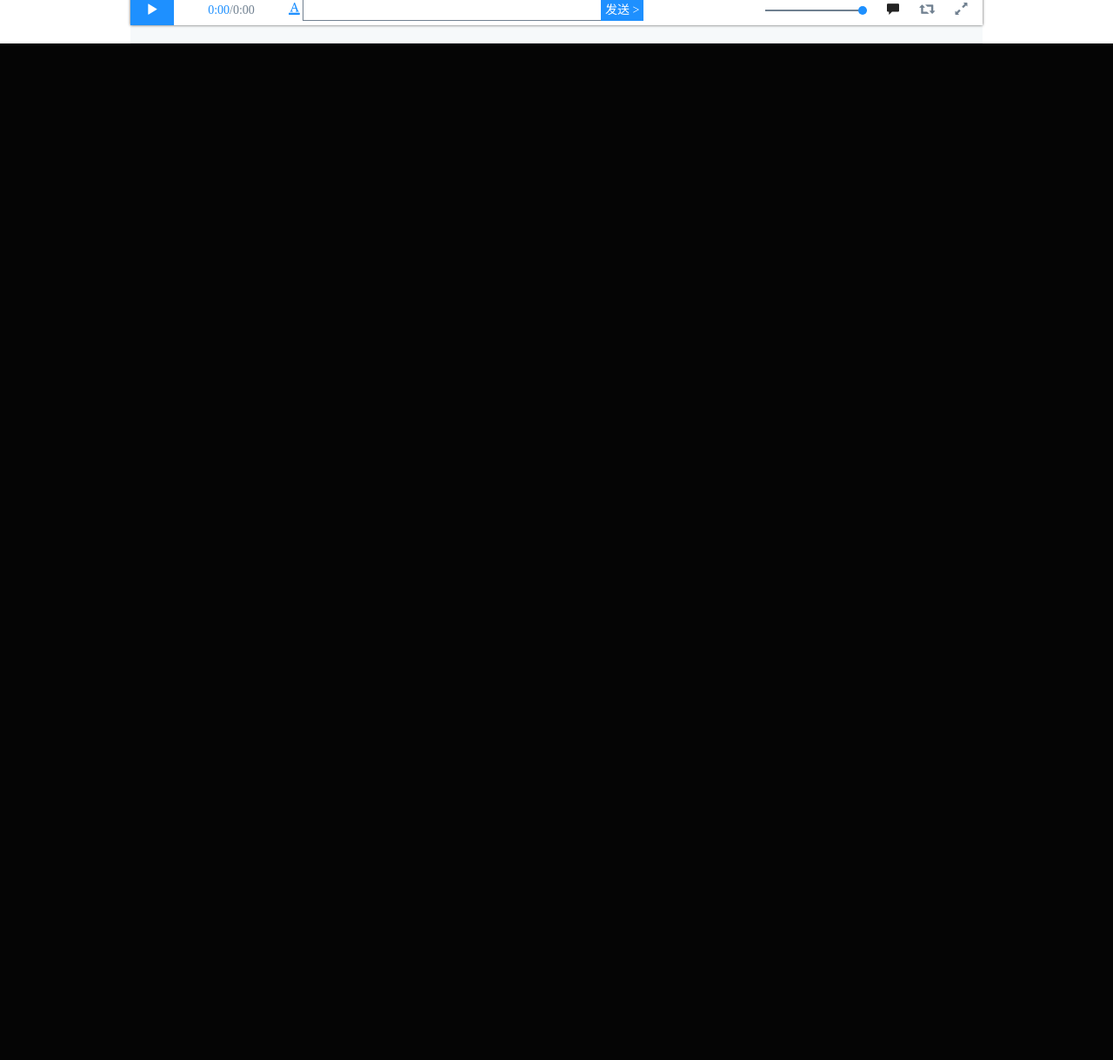
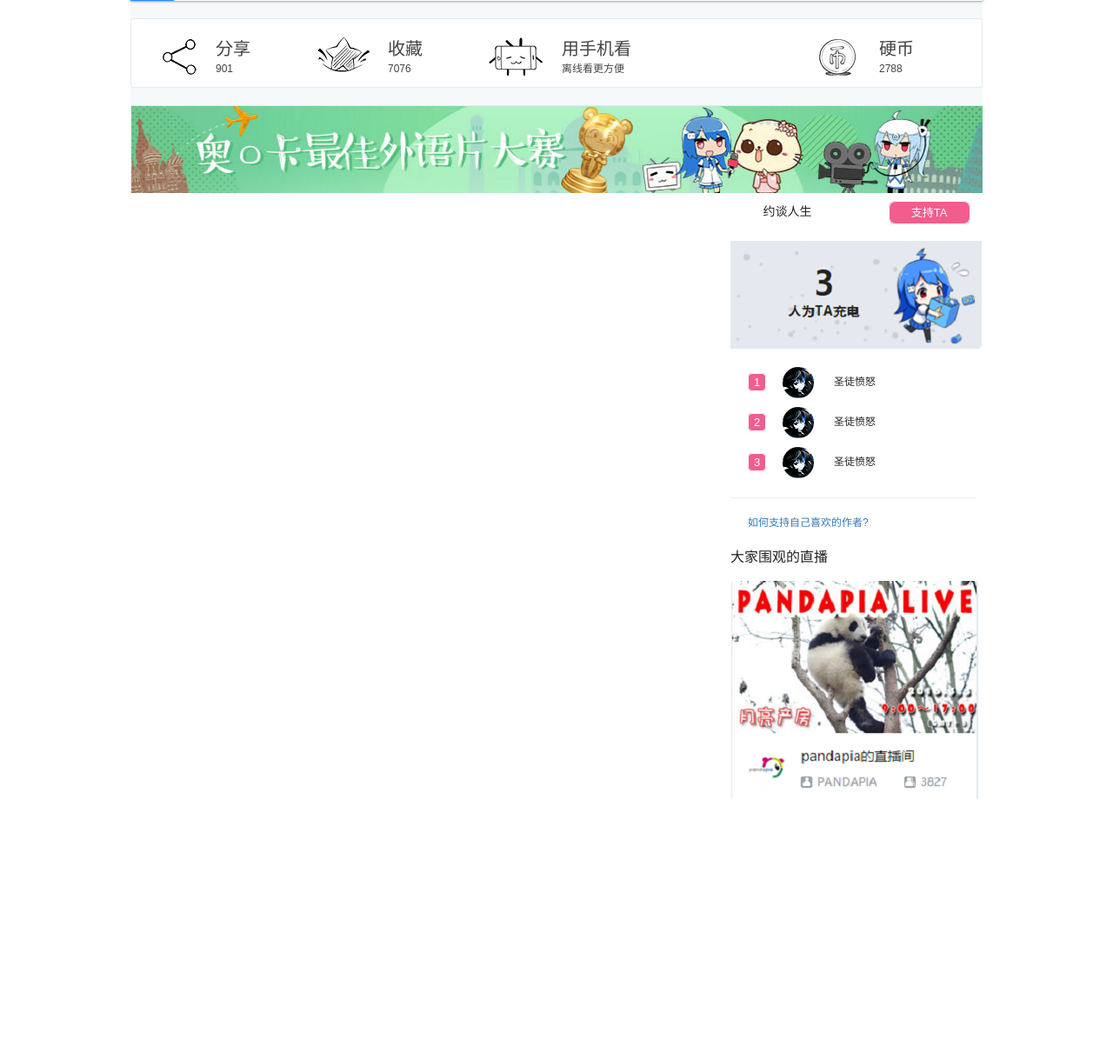
Before and after one commit to TerrariaActionGroup/BigBilibili, a Flask app: template app/templates/video.html in a window 1280 px wide. Shown: the part 1002-2221 px from the top of the page at 87% size. Before the commit the page ends 1052 px from the top, so only its background shows below. Run offline with Flask 2, Linux system fonts and the light colour scheme; the template is opened without the code that fills it: most values are stand-ins (such as "Sample title", 1, 10 or a date in 2020); some libraries are stand-ins or nearby versions; some web fonts are replaced.

Commit message:
update video

```diff
--- a/app/static/css/video.css
+++ b/app/static/css/video.css
@@ -187,6 +187,126 @@ float: left;
 	border-top: 1px solid #e5e9ef;
 	border-bottom: 1px solid #e5e9ef;
 	background-color: #f6f9fa;
-	padding: 20px 0;
+	padding: 0 0;
 	position: relative;
 }
+
+.player-wrapper .arc-toolbar {
+    width: 980px;
+    margin: 20px 0;
+    min-height: 80px;
+}
+.arc-toolbar {
+    background: #fff;
+    color: #444;
+    border: 1px solid #e5e9ef;
+    border-radius: 4px;
+    position: relative;
+    z-index: 102;
+    zoom: 1;
+}
+
+.player-wrapper .arc-toolbar .block-share{
+	height: 70px;
+	margin-left: 35px;
+	margin-top: 20px;
+	float: left;
+}
+
+.player-wrapper .arc-toolbar .block-share .share-right{
+	float: left;
+}
+
+.v-large{
+	float: left;
+	width: 690px;
+	padding-bottom: 300px;
+}
+
+.v-small{
+	float: right;
+	width: 290px;
+	padding-bottom: 300px;
+}
+
+.charge-entrance .charge-support {
+    width: 288px;
+    position: relative;
+    border-radius: 5px;
+    background: #fff;
+    padding-top: 10px;
+    text-align: center;
+}
+
+.charge-entrance .charge-support .charge-support-btn{
+	border:1px solid #fff;
+	text-align: center;
+	border-radius: 8px;
+	vertical-align: middle;
+	height: 24px;
+	font-size: 13px;
+	line-height: 24px;
+	width: 92px;
+	padding-left: 25px;
+	padding-right: 25px;
+	padding-top: 5px;
+	padding-bottom: 5px;
+	margin-left: 85px;
+	color: #fff;
+	background-color: #f25d8e;
+}
+
+.charge-entrance .charge-num{
+	width: 288px;
+    position: relative;
+    border-radius: 5px;
+    background: #fff;
+    padding-top: 10px;
+    margin-top: 10px;
+}
+
+.charge-entrance .charge-rank{
+	width: 288px;
+	height: auto;
+	margin-top: 18px;
+}
+
+.charge-rank-num{
+	border:1px solid #fff;
+	text-align: center;
+	border-radius: 5px;
+	vertical-align: middle;
+	height: 18px;
+	font-size: 13px;
+	line-height: 18px;
+	width: 18px;
+	padding-left: 6px;
+	padding-right: 6px;
+	padding-top: 2px;
+	padding-bottom: 2px;
+	margin-left: 20px;
+	color: #fff;
+	background-color: #f25d8e;
+}
+
+.charge-rank-item{
+	margin-top: 10px;
+}
+
+.small-face{
+	border-radius:50%;
+	margin-left: 15px;
+	margin-right: 20px;
+}
+
+.charge-rank-list{
+	margin-bottom: 22px;
+}
+
+.chargea{
+	margin-left: 20px;
+}
+
+.b-head{
+	padding: 20px 0 15px 0;
+}
--- a/app/templates/video.html
+++ b/app/templates/video.html
@@ -87,6 +87,89 @@
   			<span class="glyphicon" aria-hidden="true">&#xe096</span>
   			<span class="glyphicon" aria-hidden="true">&#xe097</span>
 			</div>
+			<div class="arc-toolbar">
+				<div class="block-share">
+					<img style="float:left;margin-right:20px;" src="{{ url_for('static', filename='img/video/icon-share.png') }}">
+					<div class="share-right">
+						<div style="font-size:15pt;">分享</div>
+						<div>901</div>
+					</div>
+				</div>
+				<div style="margin-left:75px;" class="block-share">
+					<img style="float:left;margin-right:20px;" src="{{ url_for('static', filename='img/video/icon-store.png') }}">
+					<div class="share-right">
+						<div style="font-size:15pt;">收藏</div>
+						<div>7076</div>
+					</div>
+				</div>
+				<div style="margin-left:75px;" class="block-share">
+					<img style="float:left;margin-right:20px;" src="{{ url_for('static', filename='img/video/icon-phone.png') }}">
+					<div class="share-right">
+						<div style="font-size:15pt;">用手机看</div>
+						<div>离线看更方便</div>
+					</div>
+				</div>
+				<div style="margin-left:210px;" class="block-share">
+					<img style="float:left;margin-right:20px;" src="{{ url_for('static', filename='img/video/icon-bigcoin.png') }}">
+					<div class="share-right">
+						<div style="font-size:15pt;">硬币</div>
+						<div>2788</div>
+					</div>
+				</div>
+			</div>
+		</div>
+
+		<div class="main-inner">
+			<div><img src="{{ url_for('static', filename='img/video/pic-aoka.png') }}"></div>
+			<div class="v-large">
+
+			</div>
+			<div class="v-small">
+				<div class="charge-entrance">
+					<div class="charge-support">
+						<span style="font-size:14px;margin-left:25px;margin-top:14px;">约谈人生</span>
+						<a href="" target="_blank" class="charge-support-btn">支持TA</a>
+					</div>
+					<div class="charge-num">
+						<img src="{{ url_for('static', filename='img/video/pic-chongdian.png') }}">
+					</div>
+					<div class="charge-rank">
+						<ul class="charge-rank-list">
+							<li class="charge-rank-item">
+								<span class="charge-rank-num">1</span>
+								<img class="small-face" src="{{ url_for('static', filename='img/face/tou1.png') }}">
+								<span class="charge-rank-name">圣徒愤怒</span>
+							</li>
+							<li class="charge-rank-item">
+								<span class="charge-rank-num">2</span>
+								<img class="small-face" src="{{ url_for('static', filename='img/face/tou1.png') }}">
+								<span class="charge-rank-name">圣徒愤怒</span>
+							</li>
+							<li class="charge-rank-item">
+								<span class="charge-rank-num">3</span>
+								<img class="small-face" src="{{ url_for('static', filename='img/face/tou1.png') }}">
+								<span class="charge-rank-name">圣徒愤怒</span>
+							</li>
+						</ul>
+						<hr width="98%" size="4" color="#fefefe" height="4px"></hr>
+						<span class="chargea">
+							<a href="" target="_blank">如何支持自己喜欢的作者?</a>
+						</span>
+					</div>
+				</div>
+				<div class="v-live-recommend">
+					<div class="b-head">
+						<span class="b-head-t" style="font-size:16px;">大家围观的直播</span>
+					</div>
+					<ul class="v-list-live">
+						<li>
+							<div>
+								<img src="{{ url_for('static', filename='img/video/pic-recommand.png') }}">
+							</div>
+						</li>
+					</ul>
+				</div>
+			</div>
 		</div>
 	</div>
 
@@ -108,7 +191,7 @@
 <script>
   $("#danmup").DanmuPlayer({
     src: "{{ av }}",
-    height: "588px",
+    height: "580px",
     width: "980px"
     ,urlToGetDanmu:"query.php"
     ,urlToPostDanmu:"stone.php"
```
Also changed, not shown: app/static/img/face/tou1.png (added), app/static/img/video/icon-bigcoin.png (added), app/static/img/video/icon-phone.png (added), app/static/img/video/icon-share.png (added), app/static/img/video/icon-store.png (added), app/static/img/video/pic-aoka.png (added), app/static/img/video/pic-chongdian.png (added), app/static/img/video/pic-recommand.png (added).
